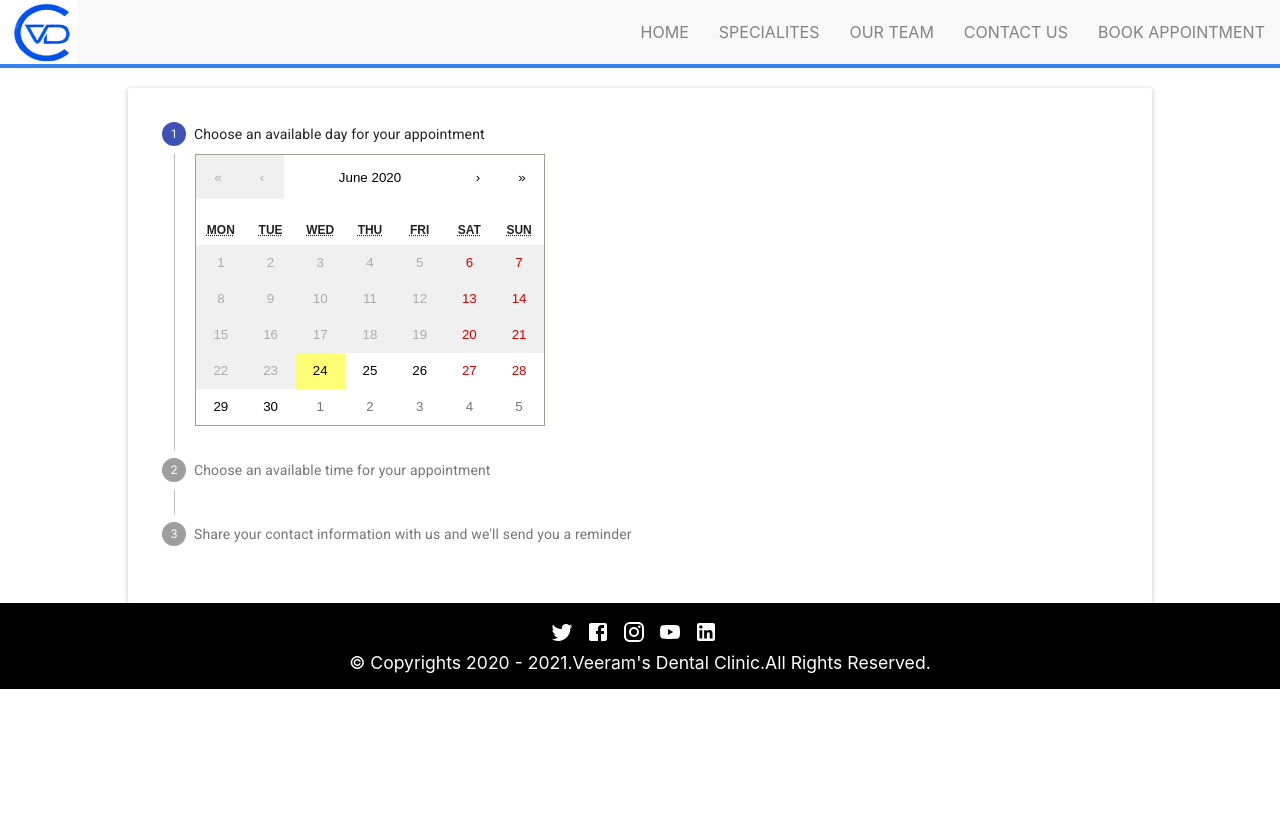
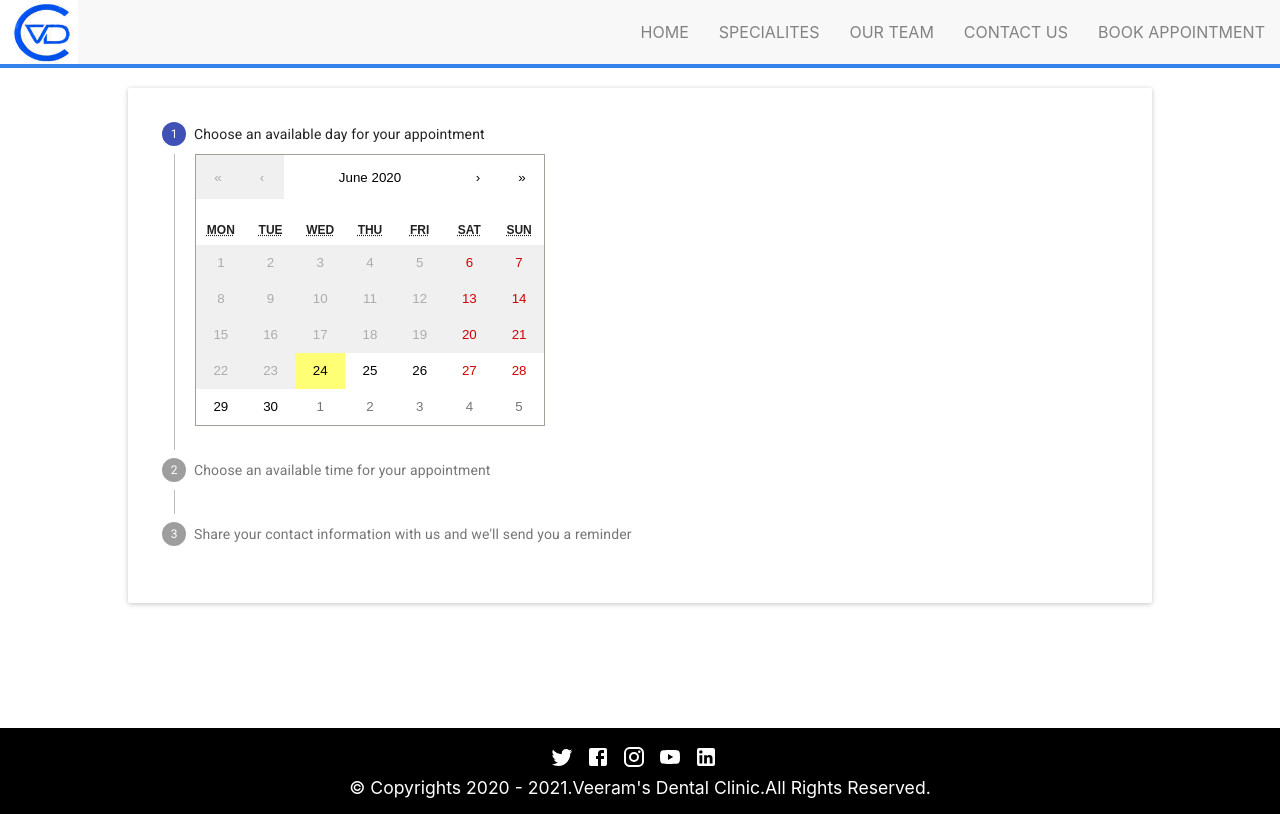
Before and after one commit to nageputt/veeramsdentals, a React (Create React App) app: page /bookApointment in a window 1280 px wide. Built offline with nearby package versions, Linux system fonts and the light colour scheme; what react-google-maps would draw is missing.

Commit message:
#refs Footer CSS Fix Commit.

```diff
--- a/src/App.css
+++ b/src/App.css
@@ -1,7 +1,10 @@
-
-
-.header-class header{
+.header-class header {
   position: sticky !important;
   top: 0px !important;
   margin: 0px;
 }
+
+.header-class {
+  min-height: 91vh;
+  position: relative;
+}
--- a/src/App.js
+++ b/src/App.js
@@ -8,7 +8,7 @@ import Contactus from "./container/contactus/Contactus";
 import Team from "./container/team/Team";
 import Appointment from "./container/appointment/Appointment";
 import Footer from "./components/Footer/Footer";
-import './App.css';
+import "./App.css";
 
 class App extends React.Component {
   render() {
@@ -29,6 +29,7 @@ class App extends React.Component {
             </Switch>
           </Router>
         </header>
+
         <Footer></Footer>
       </div>
     );
--- a/src/components/Footer/css/Footer.css
+++ b/src/components/Footer/css/Footer.css
@@ -5,9 +5,6 @@ li {
 }
 
 .footer {
-  z-index: 999;
-  position: sticky;
-  bottom: 0;
   height: 70px;
   background-color: black;
   border: 8px solid black;
```
